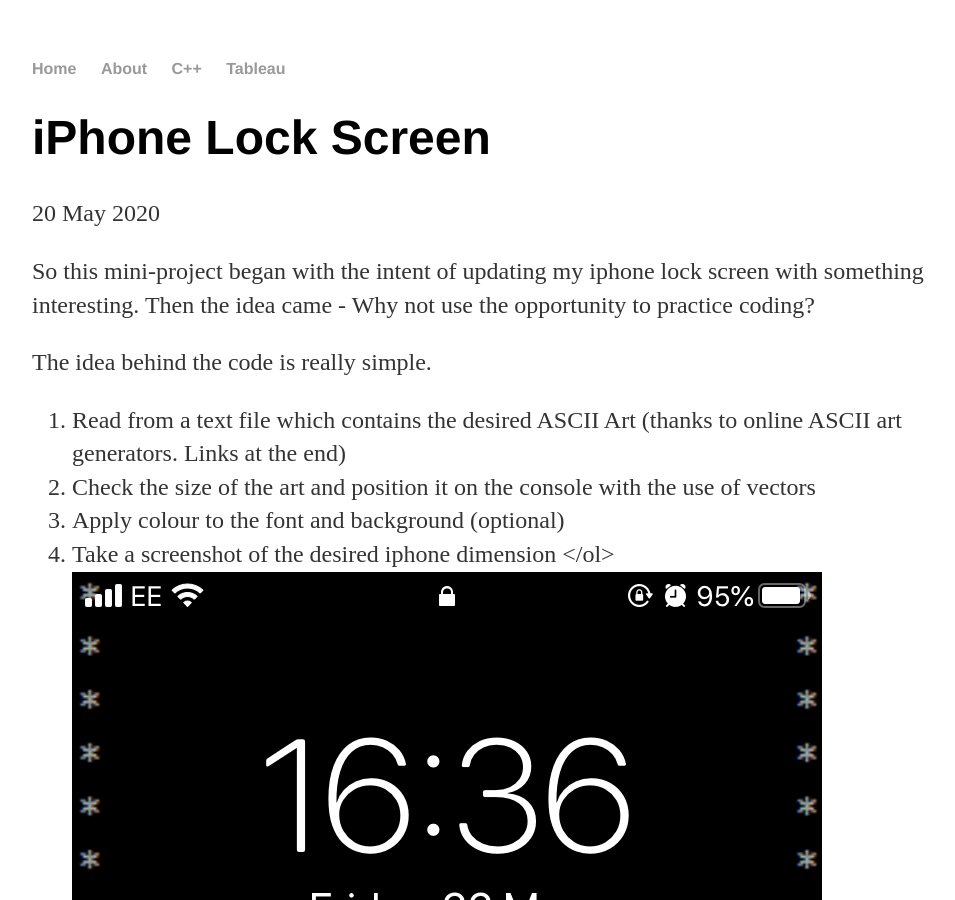
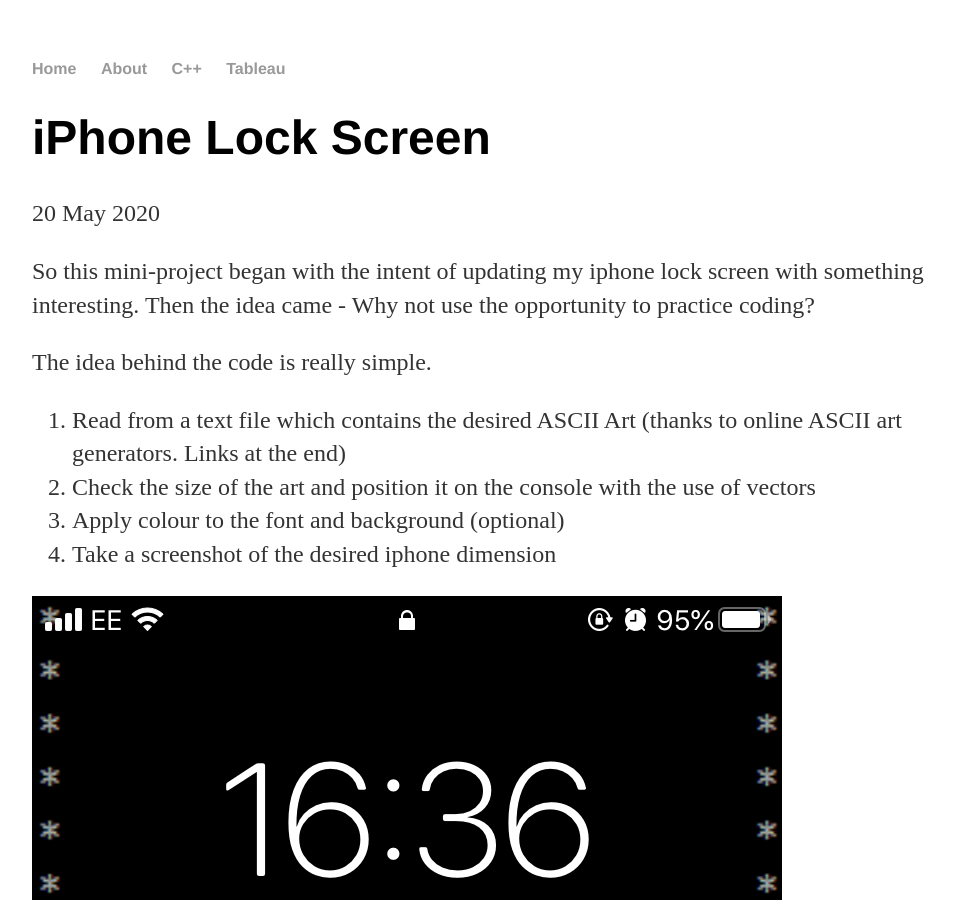
Before and after one commit to cchanzl/Lock-Screen, a Jekyll site: the page built from _posts/2020-05-22-iPhone-Lock-Screen.md, in a window 1280 px wide and 900 px high. Shown: the whole window, without its empty margins (160-1115 px from the left). Built offline with Jekyll 4.4.1, drawn with Linux system fonts in a browser that asks for light colours.

Commit message:
Update 2020-05-22-iPhone-Lock-Screen.md

```diff
--- a/_posts/2020-05-22-iPhone-Lock-Screen.md
+++ b/_posts/2020-05-22-iPhone-Lock-Screen.md
@@ -10,10 +10,22 @@
 The idea behind the code is really simple.
 
 <ol>
-  <li>Read from a text file which contains the desired ASCII Art (thanks to online ASCII art generators. Links at the end)
-  <li>Check the size of the art and position it on the console with the use of vectors
-  <li>Apply colour to the font and background (optional)
-  <li>Take a screenshot of the desired iphone dimension
+  <li>
+    Read from a text file which contains the desired ASCII Art (thanks to online ASCII art generators. Links at the end)
+  </li>
+
+  <li>
+    Check the size of the art and position it on the console with the use of vectors
+  </li>
+
+ <li>
+    Apply colour to the font and background (optional)
+ </li>
+
+ <li>
+    Take a screenshot of the desired iphone dimension
+ </li>
+
 </ol>
 
 
```
